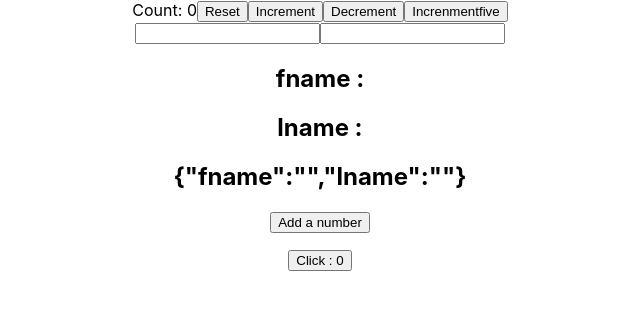
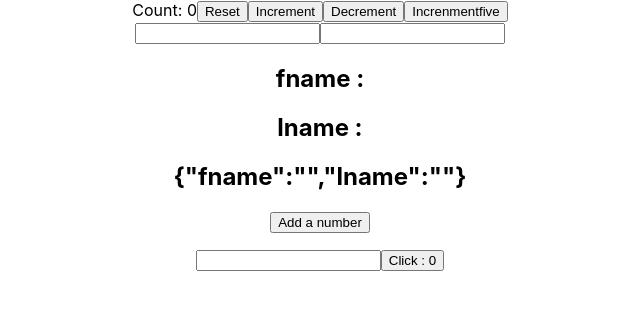
Before and after one commit to deadhit-7081/react-axios, a React (Create React App) app: page / in a window 1280 px wide. Shown: the top 310 px of the page, without its empty margins (320-960 px from the left). Built offline with nearby package versions, Linux system fonts and the light colour scheme.

Commit message:
Conditionally Render useEffect

```diff
--- a/src/components/HooksuseEffect1.js
+++ b/src/components/HooksuseEffect1.js
@@ -3,15 +3,19 @@ import React , {useState,useEffect} from 'react';
 function HooksCounterOneUseEffect()
 {
     const [count,setCount] = useState(0)
-
+    const [name,setName] = useState('')
 
     //useEffect run after every render of the component
+    //for conditionally render the useEffect,second parameter is passed as array which contains
+    //props or state that we need to watch
     useEffect(() =>
     {
+        console.log('Rendered');
         document.title = `You Clicked ${count} times`
-    })
+    },[count])
     return(
         <div>
+            <input type="text" value={name} onChange={(e) => setName(e.target.value)}/>
             <button onClick={() => setCount(count+1)}>Click : {count}</button>
         </div>
     )
```
